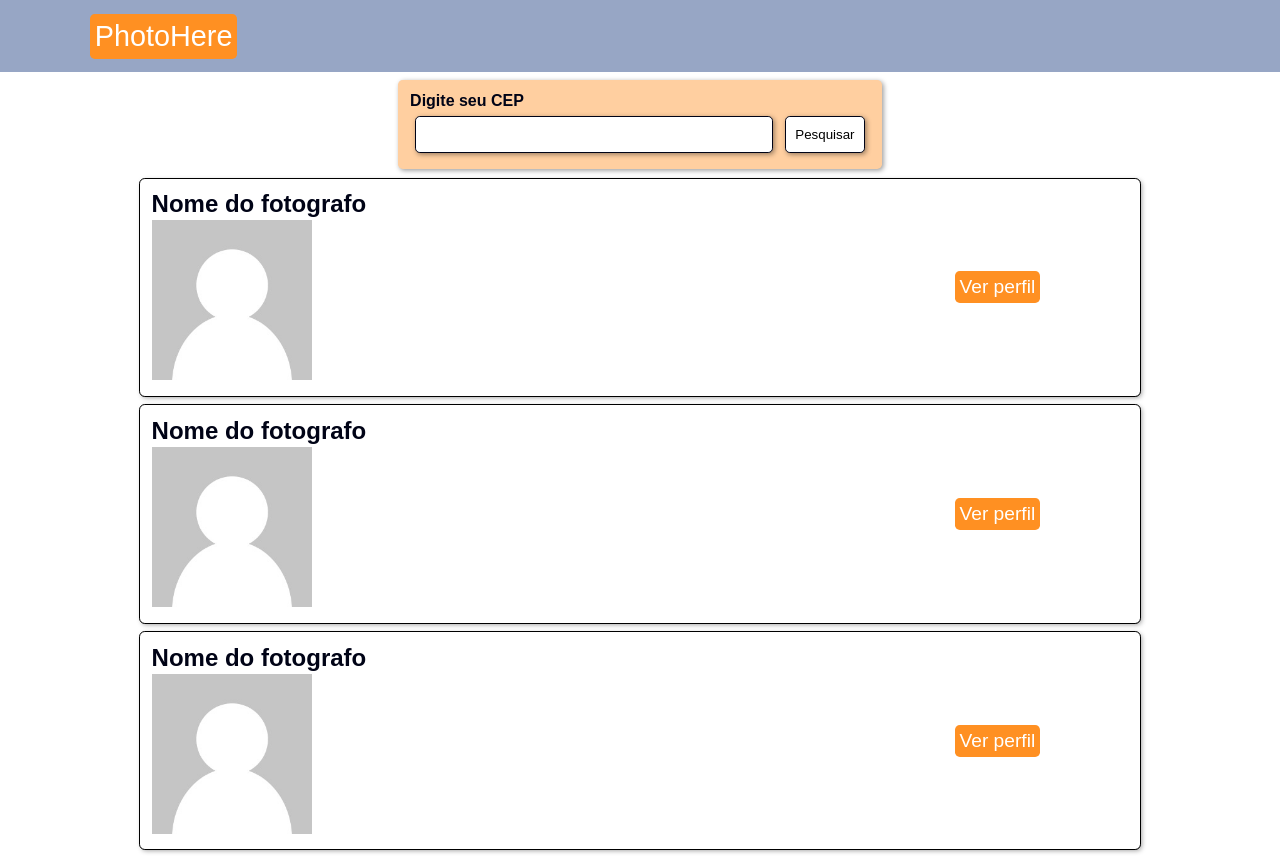
After one commit to Mallaguetti/PhotoHere, a PHP site: page /encontraFotografo.html in a window 1280 px wide. The commit adds this page. Run offline with PHP 8.4, Linux system fonts and the light colour scheme.

Commit message:
Pesquisar fotografo

```diff
--- /dev/null
+++ b/encontraFotografo.html
@@ -0,0 +1,67 @@
+<!DOCTYPE html>
+<head lang="pt-br">
+    <title>PhotoHere</title>
+    <meta charset="UTF-8">
+    <link rel="stylesheet" type="text/css" href="estilos/_principal.css">
+    <link rel="stylesheet" type="text/css" href="estilos/formulario.css">
+    <link rel="stylesheet" type="text/css" href="estilos/pesquisa.css">
+    <link rel="stylesheet" type="text/css" href="estilos/individuais/#">
+    <link rel="stylesheet" type="text/css" media="screen and (max-width:800px)" href="estilos/individuais/#">
+</head>
+<body>
+    <header>
+        <nav>
+            <a class="bt"id="logo"href="index.html">PhotoHere</a>
+        </nav>
+    </header>
+    <main>
+        <section class="flex topo"id="s1">
+            <form action="">
+                <table>
+                    <tr>
+                        <th>Digite seu CEP</th>
+                    </tr>
+                    <tr>
+                        <td><input type="text" name="nomeCliente" size="40" required=""></td>
+                        <td><input type="submit" name="btnPesquisar" value="Pesquisar"></td>
+                    </tr>
+                </table>
+            </form>
+            <div class="pesquisa">
+                <div class="flex centro resultado">
+                    <table>
+                        <tr>
+                            <td><h2>Nome do fotografo</h2></td>
+                        </tr>
+                        <tr>
+                            <td><img src="imagens/perfil.jpg" alt=""></td>
+                        </tr>
+                    </table>
+                    <div class="bt">Ver perfil</div>
+                </div>
+                <div class="flex centro resultado">
+                    <table>
+                        <tr>
+                            <td><h2>Nome do fotografo</h2></td>
+                        </tr>
+                        <tr>
+                            <td><img src="imagens/perfil.jpg" alt=""></td>
+                        </tr>
+                    </table>
+                    <div class="bt">Ver perfil</div>
+                </div>
+                <div class="flex centro resultado">
+                    <table>
+                        <tr>
+                            <td><h2>Nome do fotografo</h2></td>
+                        </tr>
+                        <tr>
+                            <td><img src="imagens/perfil.jpg" alt=""></td>
+                        </tr>
+                    </table>
+                    <div class="bt">Ver perfil</div>
+                </div>
+            </div>
+        </section>
+    </main>
+</body>
--- a/estilos/_principal.css
+++ b/estilos/_principal.css
@@ -52,7 +52,7 @@ nav{
     color:var(--claro);
     text-align:center;
     cursor:pointer;
-    padding:0 1vw;
+    padding:0 .3rem;
     border-radius:.3rem;
     font-size:min(1.2em,5vh);
     display:flex;
@@ -76,7 +76,8 @@ section{
 .flex{
     display:flex;
     flex-wrap:wrap;
-    justify-content:space-between;
+    justify-content:center;
+    align-items:center;
 }
 .topo{
     align-content:flex-start;
@@ -87,6 +88,10 @@ section{
 .base{
     align-content:flex-end;
 }
+#s1{
+    padding-top:10vh;
+    min-height: 90vh;
+}
 /*Estilos Rodape*/
 footer{
     background-color: var(--cor5);
--- a/estilos/formulario.css
+++ b/estilos/formulario.css
@@ -8,7 +8,6 @@ form{
     box-shadow:#00000066 .1rem .1rem .3rem;
 }
 table{
-    margin:.6rem auto;
     text-align:left;
 }
 input{
--- /dev/null
+++ b/estilos/pesquisa.css
@@ -0,0 +1,19 @@
+.pesquisa{
+    width: 100%;
+    margin:0 0 .6rem;
+}
+.resultado{
+    outline:1px solid black;
+    border-radius:.3rem;
+    margin-top:.6rem;
+    box-shadow:#00000066 .1rem .1rem .3rem;
+    padding:.6rem;
+    justify-content: space-between;
+    padding-right:10%;
+}
+.resultado img{
+    height: 20Vh;
+}
+.resultado > .bt{
+    padding: .3rem;
+}
--- a/formEnsaio.php
+++ b/formEnsaio.php
@@ -10,7 +10,7 @@
         <nav><a class="bt"id="logo"href="index.html">PhotoHere</a></nav>
     </header>
     <main>
-        <section class="flex centro" id="s1">
+        <section class="flex centro">
             <form method="post" name="formEnsaio" action="codigos/salvarEnsaio.php" enctype="multipart/form-data">
                 <H2>Criar Ensaio</H2>
                 <table>
--- a/formLogin.php
+++ b/formLogin.php
@@ -28,9 +28,6 @@
                     </tr>
                 </table>
             </form>
-            <div>
-                ssss
-            </div>
         </section>
     </main>
 </body>
--- a/index.html
+++ b/index.html
@@ -11,7 +11,7 @@
         <nav>
             <a class="bt"id="logo"href="index.html">PhotoHere</a>
             <a class="bt"id="login"href="formLogin.php">Login</a>
-            <a class="bt"href="formUsuario.php">Cadastrar</a>
+            <a class="bt"href="formCadUsuario.php">Cadastrar</a>
         </nav>
     </header>
     <main>
@@ -24,7 +24,9 @@
         <section class="flex base" id="s2">
             <div>
                 <h1>Precisando de um Fotógrafo?</h1>
-                <div class="bt">Encontre aqui</div>
+                <a href="encontraFotografo.html">
+                    <div class="bt">Encontre aqui</div>
+                </a>
             </div>
             <img src="imagens/fotografo.jpg" id="fotografo" alt="Fotografo">
         </section>
--- a/perfilCliente.html
+++ b/perfilCliente.html
@@ -13,7 +13,7 @@
         </nav>
     </header>
     <main>
-        <section class="flex"id="s1"></section>
+        <section class="flex"></section>
             <div id="usuario">
 
             </div>
--- a/perfilFotografo.html
+++ b/perfilFotografo.html
@@ -11,7 +11,7 @@
         </nav>
     </header>
     <main>
-        <section id="s1" class="flex topo">
+        <section class="flex topo">
             <div id="Perfil">
                 <img src="imagens/perfil.jpg" alt="">
             </div>
```
Also changed, not shown: formCadUsuario.php (renamed from formUsuario.php).
